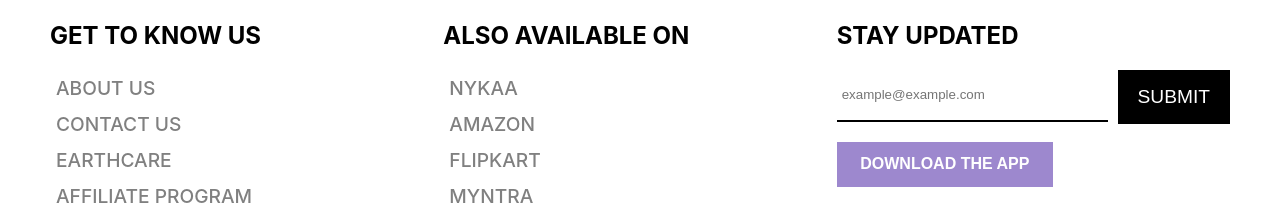
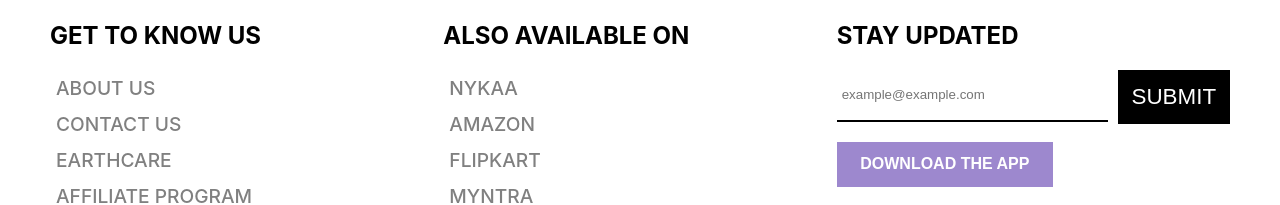
Before and after one commit to shubhamkr2/dot-and-key-project, a React (Create React App) app in the folder client/: page / in a window 1280 px wide. In both pictures the pointer is over the button "SUBMIT". Shown: the part 4278-4483 px from the top of the page. Built offline with nearby package versions, Linux system fonts and the light colour scheme.

Commit message:
footer css updated

```diff
--- a/client/src/Styles/Footer.module.css
+++ b/client/src/Styles/Footer.module.css
@@ -42,6 +42,7 @@
 }
 .row .submit_btn:hover{
   background-color: black;
+  font-size: 1.4rem;
 }
 .row .download_app_btn {
   width: 55%;
@@ -55,6 +56,7 @@
 }
 .row .download_app_btn:hover {
   background-color: #7d61be;
+  font-size: 1.2rem;
 }
 .social_links{
   display: flex;
```
